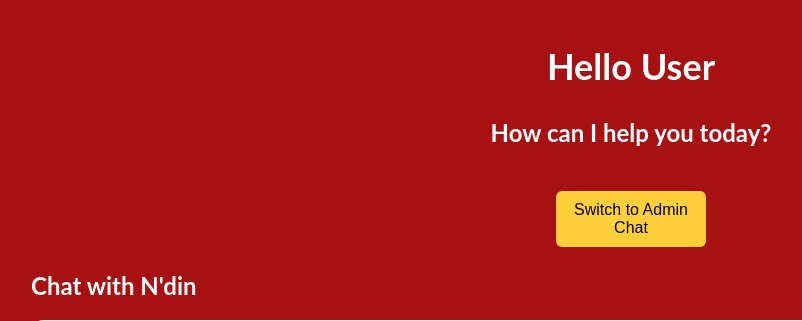
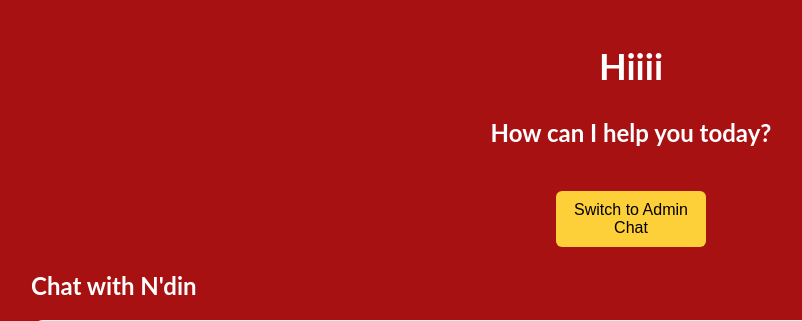
Before and after one commit to chatbots4444/Bot, a Flask app: page / in a window 1280 px wide. Shown: the part 94-415 px from the top of the page, without its empty margins (9-811 px from the left). Run offline with Flask 3, Linux system fonts and the light colour scheme; some libraries are stand-ins or nearby versions; grey boxes are pictures that could not be loaded.

Commit message:
edit text in index page

```diff
--- a/ChatGPT API/templates/index.html
+++ b/ChatGPT API/templates/index.html
@@ -52,7 +52,7 @@
     </div>
 
     <div class="content">
-      <h1>Hello User</h1>
+      <h1>Hiiii</h1>
       <h2>How can I help you today?</h2>
     </div>
 
```
